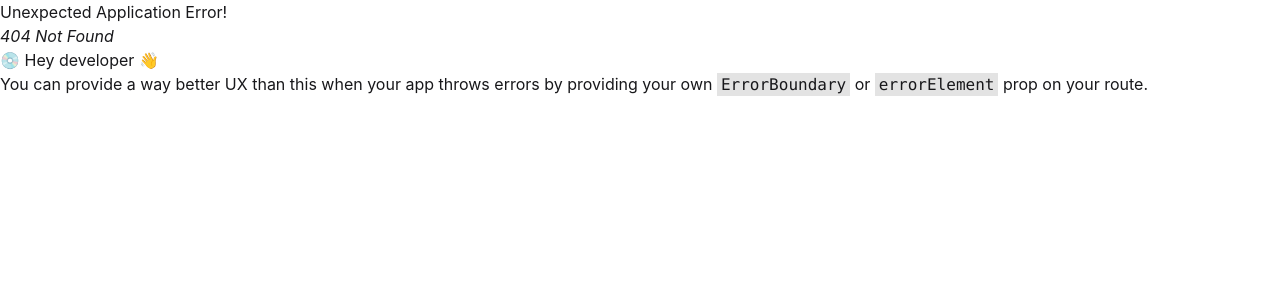
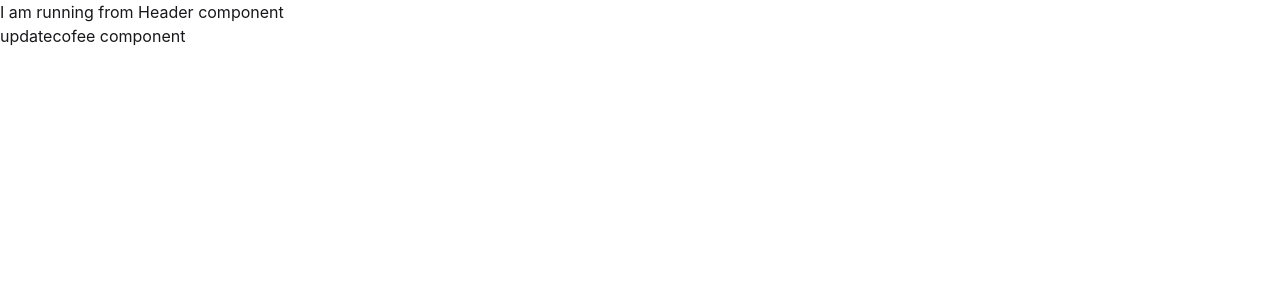
Before and after one commit to mehedipolash/coffee-management-client, a React (Vite) app: page /updateCoffee in a window 1280 px wide. Before the commit this address had no page. Shown: the top 300 px of the page. Built offline with nearby package versions, Linux system fonts and the light colour scheme.

Commit message:
new component created and add them with mainLayout file

```diff
--- /dev/null
+++ b/src/components/AddCoffee.jsx
@@ -0,0 +1,11 @@
+import React from 'react';
+
+const AddCoffee = () => {
+    return (
+        <div>
+            addcofee component
+        </div>
+    );
+};
+
+export default AddCoffee;
--- /dev/null
+++ b/src/components/Header.jsx
@@ -0,0 +1,11 @@
+import React from 'react';
+
+const Header = () => {
+    return (
+        <div>
+            I  am running from Header component
+        </div>
+    );
+};
+
+export default Header;
--- /dev/null
+++ b/src/components/Home.jsx
@@ -0,0 +1,11 @@
+import React from 'react';
+
+const Home = () => {
+    return (
+        <div>
+            home component
+        </div>
+    );
+};
+
+export default Home;
--- /dev/null
+++ b/src/components/UpdateCoffee.jsx
@@ -0,0 +1,11 @@
+import React from 'react';
+
+const UpdateCoffee = () => {
+    return (
+        <div>
+            updatecofee component
+        </div>
+    );
+};
+
+export default UpdateCoffee;
--- /dev/null
+++ b/src/layouts/MainLayout.jsx
@@ -0,0 +1,14 @@
+import React from 'react';
+import { Outlet } from 'react-router';
+import Header from '../components/Header';
+
+const MainLayout = () => {
+    return (
+        <div>
+            <Header />
+            <Outlet />
+        </div>
+    );
+};
+
+export default MainLayout;
--- a/src/main.jsx
+++ b/src/main.jsx
@@ -3,11 +3,26 @@ import { createRoot } from 'react-dom/client'
 import './index.css'
 import App from './App.jsx'
 import { createBrowserRouter,RouterProvider } from "react-router";
+import MainLayout from './layouts/MainLayout.jsx';
+import Home from './components/Home.jsx';
+import AddCoffee from './components/AddCoffee.jsx';
+import UpdateCoffee from './components/UpdateCoffee.jsx';
 
 const router = createBrowserRouter([
   {
     path: "/",
-    element: <div>Hello world!</div>,
+    Component: MainLayout,
+    children: [
+      { index: true, Component: Home },
+      {
+        path: "addcoffee",
+        Component: AddCoffee,
+      },
+      {
+        path: 'updateCoffee',
+        Component: UpdateCoffee,
+      }
+    ],
   },
 ]);
 
```
